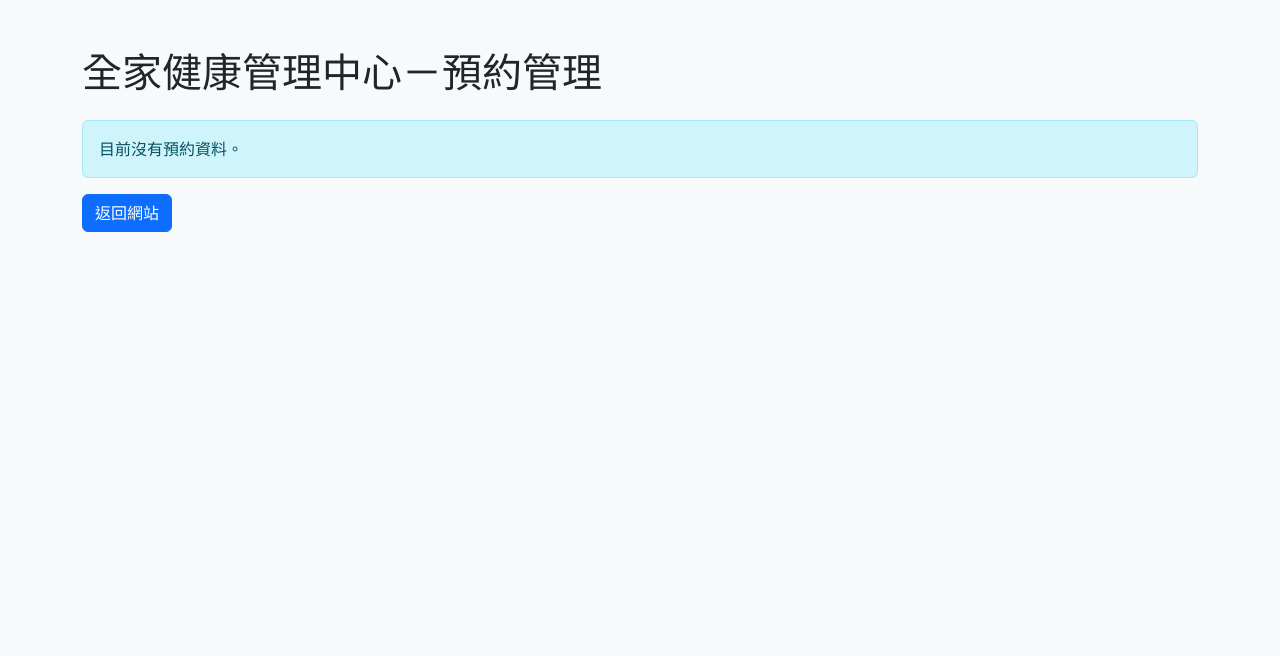
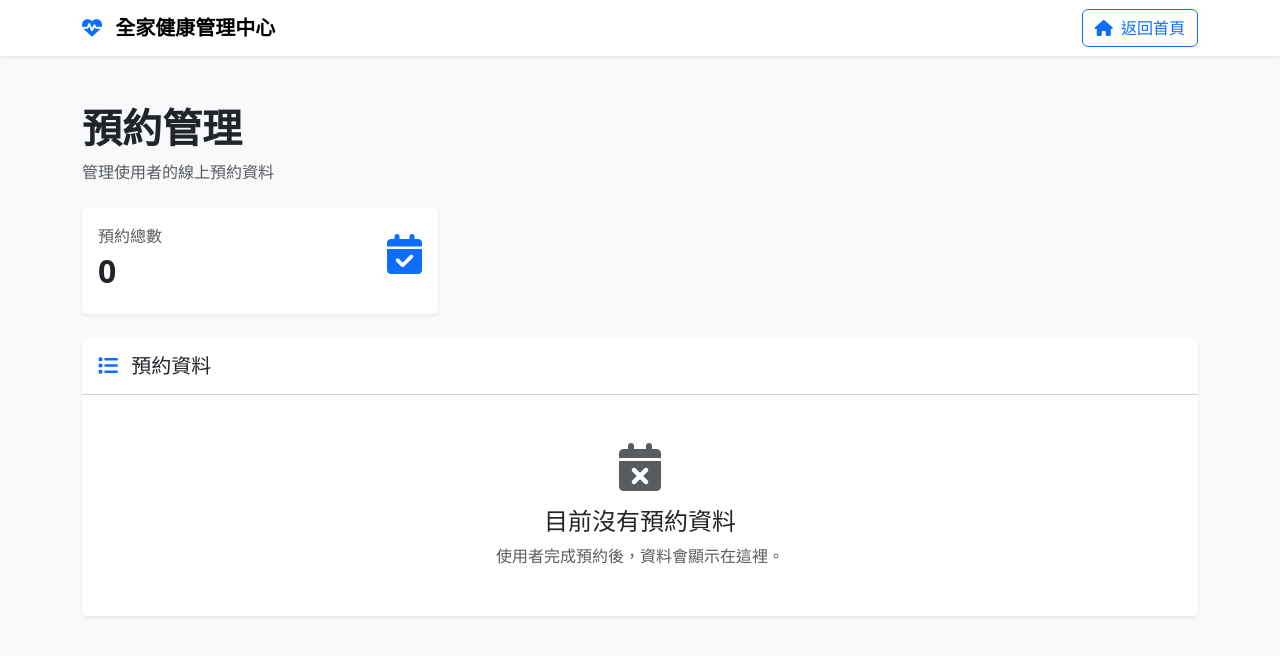
Before and after one commit to leezhe43/medical, a Python web app: template templates/admin.html in a window 1280 px wide. Shown: the top 656 px of the page. Run offline with Jinja, Linux system fonts and the light colour scheme; the template is opened without the code that fills it, so the values that code supplies are empty.

Commit message:
Update admin.html

```diff
--- a/templates/admin.html
+++ b/templates/admin.html
@@ -1,5 +1,4 @@
 <!DOCTYPE html>
-
 <html lang="zh-Hant">
 
 <head>
@@ -10,11 +9,15 @@
         name="viewport"
         content="width=device-width, initial-scale=1.0">
 
-    <title>預約管理</title>
+    <title>預約管理｜全家健康管理中心</title>
 
     <link
         href="https://cdn.jsdelivr.net/npm/bootstrap@5.3.8/dist/css/bootstrap.min.css"
         rel="stylesheet">
+
+    <link
+        rel="stylesheet"
+        href="https://cdnjs.cloudflare.com/ajax/libs/font-awesome/6.7.2/css/all.min.css">
 
 </head>
 
@@ -22,50 +25,186 @@
 <body class="bg-light">
 
 
+<!-- =========================
+     Navbar
+========================= -->
+
+<nav class="navbar navbar-expand-lg bg-white shadow-sm">
+
+    <div class="container">
+
+        <span class="navbar-brand fw-bold">
+
+            <i class="fas fa-heart-pulse text-primary me-2"></i>
+
+            全家健康管理中心
+
+        </span>
+
+
+        <a
+            href="{{ url_for('home') }}"
+            class="btn btn-outline-primary">
+
+            <i class="fas fa-house me-1"></i>
+
+            返回首頁
+
+        </a>
+
+    </div>
+
+</nav>
+
+
+
+<!-- =========================
+     Main
+========================= -->
+
 <div class="container py-5">
 
-    <h1 class="mb-4">
-        全家健康管理中心－預約管理
+
+    <!-- 標題 -->
+
+    <div class="mb-4">
+
+        <h1 class="fw-bold">
+
+            預約管理
+
         </h1>
+
+        <p class="text-muted">
+
+            管理使用者的線上預約資料
+
+        </p>
+
+    </div>
+
+
+
+    <!-- Flash -->
+
+    {% with messages = get_flashed_messages(with_categories=true) %}
+
+        {% if messages %}
+
+            {% for category, message in messages %}
+
+                <div class="alert alert-{{ category }}">
+
+                    {{ message }}
+
+                </div>
+
+            {% endfor %}
+
+        {% endif %}
+
+    {% endwith %}
+
+
+
+    <!-- =========================
+         統計
+    ========================= -->
+
+    <div class="row g-4 mb-4">
+
+
+        <div class="col-md-4">
+
+            <div class="card border-0 shadow-sm">
+
+                <div class="card-body">
+
+                    <div class="d-flex justify-content-between">
+
+                        <div>
+
+                            <p class="text-muted mb-1">
+
+                                預約總數
+
+                            </p>
+
+                            <h2 class="fw-bold">
+
+                                {{ bookings|length }}
+
+                            </h2>
+
+                        </div>
+
+
+                        <div class="text-primary fs-1">
+
+                            <i class="fas fa-calendar-check"></i>
+
+                        </div>
+
+                    </div>
+
+                </div>
+
+            </div>
+
+        </div>
+
+
+    </div>
+
+
+
+    <!-- =========================
+         預約列表
+    ========================= -->
+
+    <div class="card border-0 shadow-sm">
+
+
+        <div class="card-header bg-white py-3">
+
+            <h5 class="mb-0">
+
+                <i class="fas fa-list text-primary me-2"></i>
+
+                預約資料
+
+            </h5>
+
+        </div>
+
 
 
         {% if bookings %}
 
+
         <div class="table-responsive">
 
-        <table class="table table-bordered table-striped bg-white">
+            <table class="table table-hover align-middle mb-0">
 
                 <thead class="table-primary">
 
                     <tr>
 
-                    <th>
-                        編號
-                    </th>
+                        <th>編號</th>
 
-                    <th>
-                        姓名
-                    </th>
+                        <th>姓名</th>
 
-                    <th>
-                        電話
-                    </th>
+                        <th>電話</th>
 
-                    <th>
-                        Email
-                    </th>
+                        <th>Email</th>
 
-                    <th>
-                        預約日期
-                    </th>
+                        <th>預約日期</th>
 
-                    <th>
-                        需求
-                    </th>
+                        <th>需求</th>
 
-                    <th>
-                        操作
-                    </th>
+                        <th>建立時間</th>
+
+                        <th>操作</th>
 
                     </tr>
 
@@ -74,59 +213,150 @@
 
                 <tbody>
 
+
                     {% for booking in bookings %}
 
                     <tr>
 
+
+                        <!-- 編號 -->
+
                         <td>
-                        {{ booking["id"] }}
+
+                            #{{ booking["id"] }}
+
                         </td>
 
+
+                        <!-- 姓名 -->
+
                         <td>
+
+                            <strong>
+
                                 {{ booking["name"] }}
+
+                            </strong>
+
                         </td>
 
+
+                        <!-- 電話 -->
+
                         <td>
+
                             {{ booking["phone"] }}
+
                         </td>
 
+
+                        <!-- Email -->
+
                         <td>
+
+                            {% if booking["email"] %}
+
                                 {{ booking["email"] }}
+
+                            {% else %}
+
+                                <span class="text-muted">
+
+                                    未提供
+
+                                </span>
+
+                            {% endif %}
+
                         </td>
 
+
+                        <!-- 日期 -->
+
                         <td>
+
+                            <i class="fas fa-calendar text-primary me-1"></i>
+
                             {{ booking["booking_date"] }}
+
                         </td>
 
+
+                        <!-- 需求 -->
+
                         <td>
+
+                            {% if booking["message"] %}
+
+                                <span
+                                    class="d-inline-block text-truncate"
+                                    style="max-width: 200px;">
+
                                     {{ booking["message"] }}
+
+                                </span>
+
+                            {% else %}
+
+                                <span class="text-muted">
+
+                                    無
+
+                                </span>
+
+                            {% endif %}
+
                         </td>
 
+
+                        <!-- 建立時間 -->
+
                         <td>
+
+                            <small class="text-muted">
+
+                                {{ booking["created_at"] }}
+
+                            </small>
+
+                        </td>
+
+
+                        <!-- 操作 -->
+
+                        <td>
+
 
                             <form
                                 method="POST"
                                 action="{{ url_for(
                                     'delete_booking',
                                     booking_id=booking['id']
-                            ) }}">
+                                ) }}"
+                                onsubmit="return confirm('確定要刪除這筆預約嗎？');">
+
 
                                 <button
                                     type="submit"
-                                class="btn btn-danger btn-sm"
-                                onclick="return confirm('確定要刪除嗎？');">
+                                    class="btn btn-danger btn-sm">
+
+                                    <i class="fas fa-trash me-1"></i>
 
                                     刪除
 
                                 </button>
 
+
                             </form>
 
+
                         </td>
+
 
                     </tr>
 
                     {% endfor %}
+
 
                 </tbody>
 
@@ -134,26 +364,50 @@
 
         </div>
 
+
         {% else %}
 
-        <div class="alert alert-info">
 
-            目前沒有預約資料。
+        <!-- 沒有資料 -->
+
+        <div class="card-body text-center py-5">
+
+            <i
+                class="fas fa-calendar-xmark
+                       fa-3x
+                       text-muted
+                       mb-3">
+            </i>
+
+            <h4>
+
+                目前沒有預約資料
+
+            </h4>
+
+            <p class="text-muted mb-0">
+
+                使用者完成預約後，資料會顯示在這裡。
+
+            </p>
 
         </div>
+
 
         {% endif %}
 
 
-    <a
-        href="{{ url_for('home') }}"
-        class="btn btn-primary">
+    </div>
 
-        返回網站
 
-    </a>
 
 </div>
+
+
+
+<script
+    src="https://cdn.jsdelivr.net/npm/bootstrap@5.3.8/dist/js/bootstrap.bundle.min.js">
+</script>
 
 
 </body>
```
Lines whose indentation alone changed are shown as unchanged.
